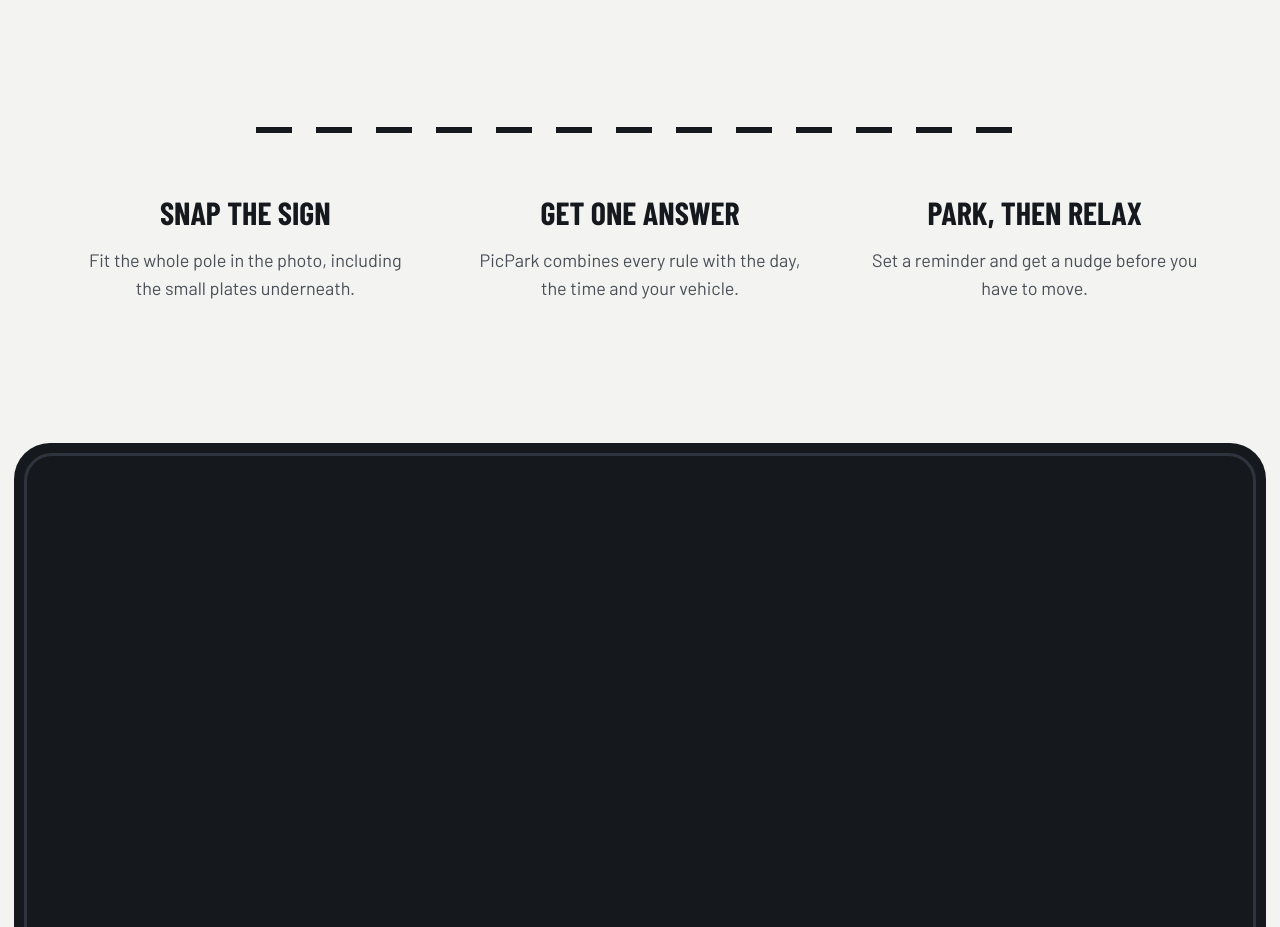
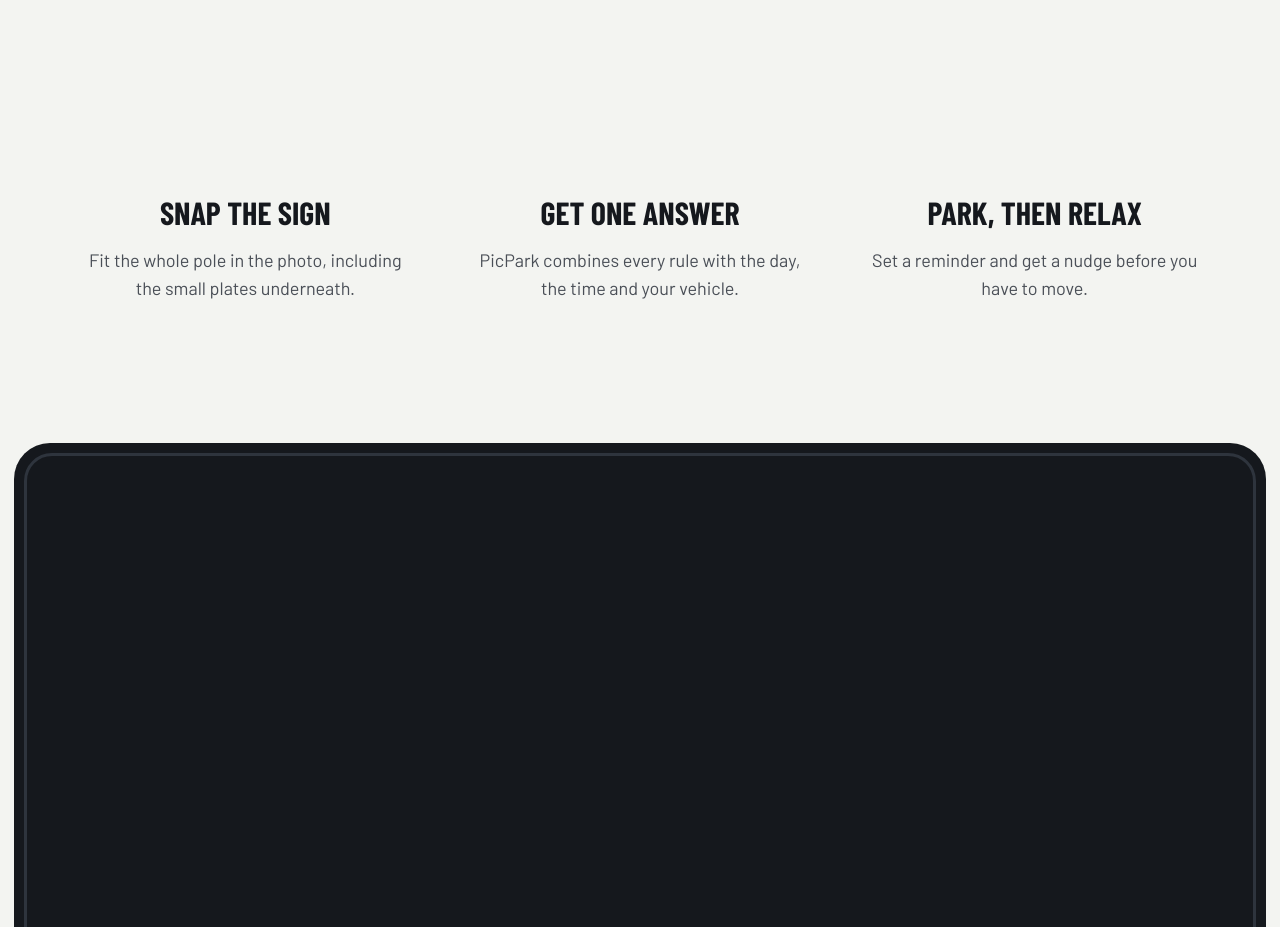
Before and after one commit to Rasmus257/PicPark-Website, a SvelteKit app: page / in a window 1280 px wide. Shown: the part 1960-2887 px from the top of the page. Built offline with nearby package versions, Linux system fonts and the light colour scheme; a web font is replaced by a local one.

Commit message:
Restore the main landmark the old layout had and let the road line actually draw on scroll

```diff
--- a/src/routes/+error.svelte
+++ b/src/routes/+error.svelte
@@ -7,7 +7,7 @@
   <meta name="robots" content="noindex" />
 </svelte:head>
 
-<main class="container">
+<div class="container error">
   <div class="sign" aria-hidden="true"><span></span></div>
   <h1 class="display">{$page.status === 404 ? 'Wrong turn' : 'Something went wrong'}</h1>
   <p class="lead">
@@ -17,10 +17,10 @@
     <a class="btn home" href="/">Back to home</a>
     <a href="/support">Need help?</a>
   </div>
-</main>
+</div>
 
 <style>
-  main {
+  .error {
     padding-top: 80px;
     padding-bottom: 80px;
     display: flex;
--- a/src/routes/+layout.svelte
+++ b/src/routes/+layout.svelte
@@ -24,7 +24,9 @@
   <a class="btn download" href={APP_STORE_URL}>Download</a>
 </nav>
 
-<slot />
+<main>
+  <slot />
+</main>
 
 <footer>
   <div class="road" aria-hidden="true"></div>
--- a/src/routes/+page.svelte
+++ b/src/routes/+page.svelte
@@ -734,7 +734,7 @@
     left: 16.66%;
     right: 16.66%;
     height: 6px;
-    overflow: hidden;
+    overflow: clip;
   }
   .road-line {
     height: 100%;
```
